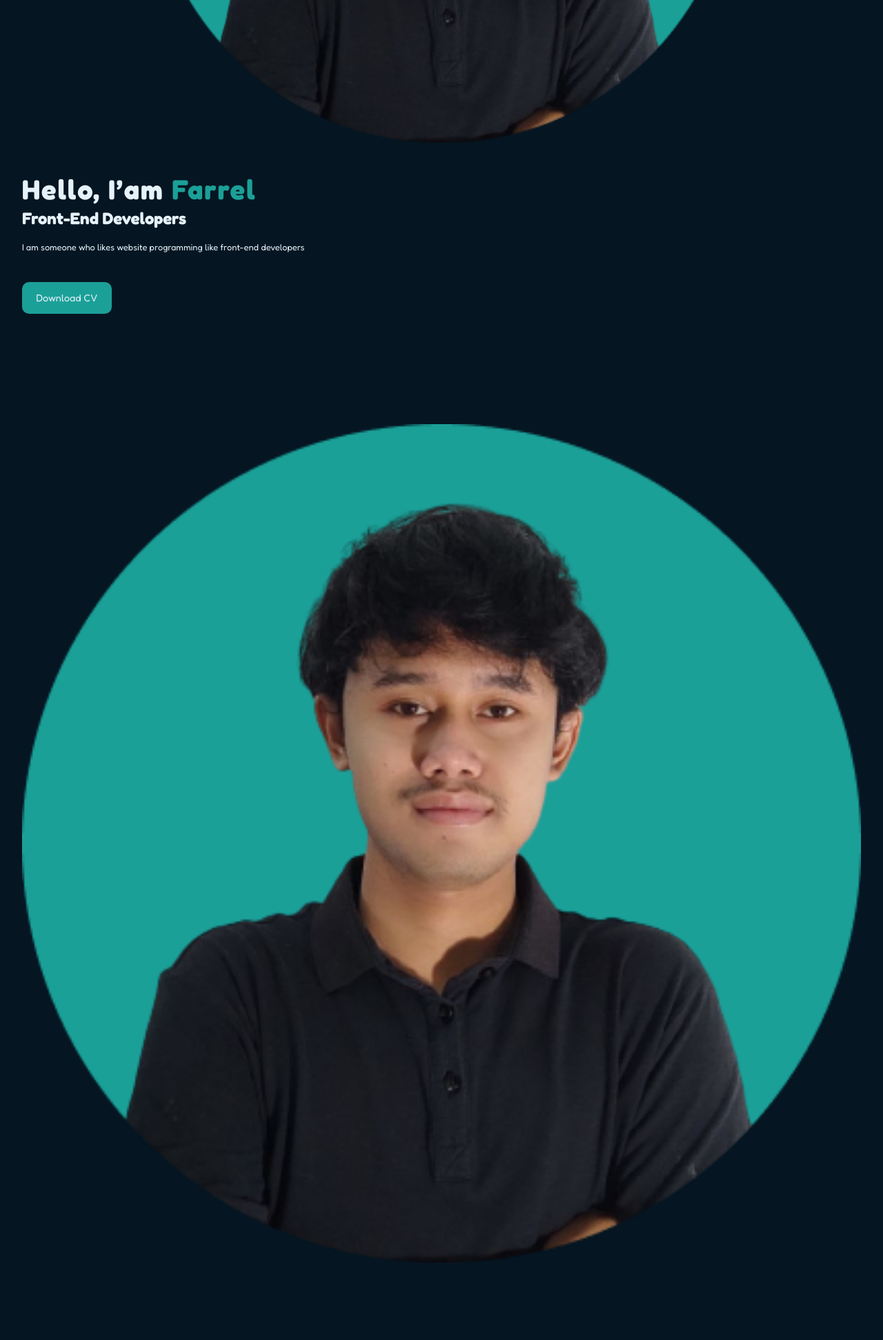
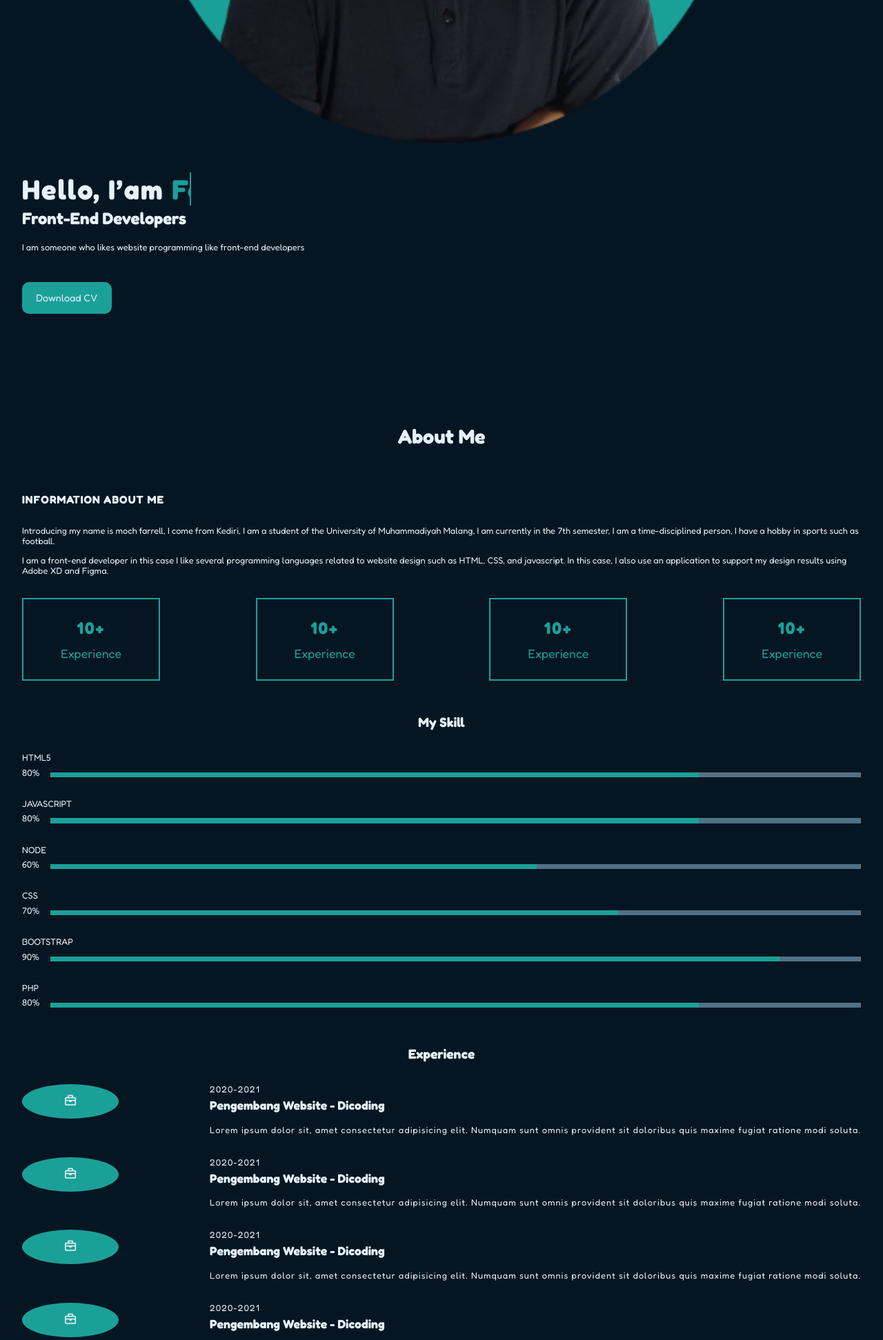
Before and after one commit to mochfarrel06/mochfarrel06.github.io, a PHP site: page / in a window 1280 px wide. Shown: the part 788-2731 px from the top of the page at 69% size. Before the commit the page ends 2619 px from the top, so only its background shows below. Run offline with PHP 8.4, Linux system fonts and the light colour scheme.

Commit message:
membuat navbar dan halaman home

```diff
--- a/css/style.css
+++ b/css/style.css
@@ -91,7 +91,7 @@
   position: fixed;
   display: flex;
   right: -100%;
-  top: 60px;
+  top: 65px;
   gap: 0;
   flex-direction: column;
   background-color: #082436;
@@ -131,6 +131,7 @@
   padding: 5em 2em;
 }
 
+/* Home */
 .home {
   /* background-color: var(--putihbiru); */
   margin-top: 4em;
@@ -156,6 +157,25 @@
 
 .home .container .home-text h1 span {
   color: var(--green1);
+  position: relative;
+}
+
+.home .container .home-text h1 span::after {
+  content: '';
+  position: absolute;
+  left: 0;
+  height: 100%;
+  width: 100%;
+  background: var(--main-color);
+  border-left: 2px solid var(--green1);
+  animation: typing 2s steps(10) infinite;
+}
+
+@keyframes typing {
+  100% {
+    left: 100%;
+    margin: 0 -10px 0 10px;
+  }
 }
 
 .home .container .home-text h3 {
@@ -178,4 +198,190 @@
   background-color: var(--green1);
   border-radius: 10px;
   font-size: 0.9em;
+  transition: all 0.3s ease-in-out;
 }
+
+.home .container .home-text a:hover {
+  background-color: var(--green2);
+  color: var(--main-color);
+}
+
+/* End Home */
+
+.about .container h2 {
+  text-align: center;
+  color: var(--putihbiru);
+  font-size: 1.8em;
+}
+
+.about .container .about-information h4 {
+  color: var(--putihbiru);
+  text-transform: uppercase;
+  margin-top: 4em;
+  letter-spacing: 1px;
+  margin-bottom: 1.8em;
+}
+
+.about .container .about-information p {
+  color: var(--putihbiru);
+  margin-bottom: 1em;
+  font-size: 0.8em;
+}
+
+.about .container .about-experience {
+  margin-top: 2em;
+  display: flex;
+  flex-wrap: wrap;
+  justify-content: space-between;
+  gap: 1em;
+}
+
+.about .container .about-experience .experience-card {
+  border: 2px solid var(--green1);
+  width: 200px;
+  height: 120px;
+  padding: 10px 12px;
+  background-color: var(--main-color);
+  color: var(--green1);
+  display: flex;
+  flex-direction: column;
+  align-items: center;
+  justify-content: center;
+}
+
+.about .container .about-experience .experience-card h3 {
+  font-weight: bold;
+  font-size: 1.5em;
+  letter-spacing: 2px;
+  margin-bottom: 0.5em;
+}
+
+.about .container .about-experience .experience-card p {
+  font-size: 1.1em;
+}
+
+.about .container .skill {
+  margin-top: 3em;
+}
+
+.about .container .skill h3 {
+  color: var(--putihbiru);
+  text-align: center;
+  font-size: 1.2em;
+}
+
+.about .container .skill .progress-bars {
+  display: grid;
+  grid-template-columns: repeat(1, 1fr);
+  grid-gap: 1.5rem;
+  margin-top: 2em;
+}
+
+.about .container .skill .progress-bars .progress-bar {
+  display: flex;
+  flex-direction: column;
+}
+
+.about .container .skill .progress-bars .progress-bar p {
+  color: var(--putihbiru);
+  text-transform: uppercase;
+  font-size: 0.8em;
+  margin-bottom: 0.5em;
+}
+
+.about .container .skill .progress-bars .progress-bar .progress-con {
+  display: flex;
+  align-items: center;
+}
+
+.about .container .skill .progress-bars .progress-bar .progress-con .progress {
+  width: 100%;
+  height: 0.45rem;
+  background-color: var(--hitammuda);
+  position: relative;
+  margin-left: 1rem;
+}
+
+.about .container .skill .progress-bars .progress-bar .progress-con .progress span {
+  position: absolute;
+  top: 0;
+  left: 0;
+  height: 100%;
+  background-color: var(--green1);
+  transition: all 0.4s ease-in-out;
+}
+
+.about .container .skill .progress-bars .progress-bar .progress-con .progress span.html {
+  width: 80%;
+}
+
+.about .container .skill .progress-bars .progress-bar .progress-con .progress span.javascript {
+  width: 80%;
+}
+
+.about .container .skill .progress-bars .progress-bar .progress-con .progress span.node {
+  width: 60%;
+}
+
+.about .container .skill .progress-bars .progress-bar .progress-con .progress span.css {
+  width: 70%;
+}
+
+.about .container .skill .progress-bars .progress-bar .progress-con .progress span.bootstrap {
+  width: 90%;
+}
+
+.about .container .skill .progress-bars .progress-bar .progress-con .progress span.php {
+  width: 80%;
+}
+
+.about .container .experience {
+  margin-top: 3em;
+}
+
+.about .container .experience h3 {
+  color: var(--putihbiru);
+  text-align: center;
+  font-size: 1.2em;
+}
+
+.about .container .experience .experience-container {
+  margin-top: 2em;
+  display: flex;
+  justify-content: space-between;
+}
+
+.about .container .experience .experience-container .logo-experience {
+  display: inline-block;
+  width: 140px;
+  height: 50px;
+  line-height: 50px;
+  border-radius: 50%;
+  background-color: var(--green1);
+  text-align: center;
+  font-size: 1.2em;
+  color: var(--putihbiru);
+  margin-right: 2em;
+}
+
+.about .container .experience .experience-container .experience-card {
+  color: var(--putihbiru);
+}
+
+.about .container .experience .experience-container .experience-card .year {
+  font-size: 0.8em;
+  letter-spacing: 1px;
+  margin-bottom: 0.4em;
+}
+
+.about .container .experience .experience-container .experience-card h5 {
+  font-size: 1.1em;
+  margin-bottom: 1em;
+}
+
+.about .container .experience .experience-container .experience-card .text {
+  font-size: 0.8em;
+  letter-spacing: 1px;
+}
+
+/* About */
--- a/index.html
+++ b/index.html
@@ -53,8 +53,151 @@
           </div>
         </div>
       </section>
-      <section>
-        <img src="asset/home.png" alt="" />
+
+      <section class="about" id="about">
+        <div class="container">
+          <h2>About Me</h2>
+          <div class="about-information">
+            <h4>Information About Me</h4>
+            <p>
+              Introducing my name is moch farrell, I come from Kediri, I am a student of the University of Muhammadiyah Malang, I am currently in the 7th semester, I am a time-disciplined person, I have a hobby in sports such as football.
+            </p>
+            <p>
+              I am a front-end developer in this case I like several programming languages related to website design such as HTML, CSS, and javascript. In this case, I also use an application to support my design results using Adobe XD and
+              Figma.
+            </p>
+          </div>
+          <div class="about-experience">
+            <div class="experience-card">
+              <h3>10+</h3>
+              <p>Experience</p>
+            </div>
+            <div class="experience-card">
+              <h3>10+</h3>
+              <p>Experience</p>
+            </div>
+            <div class="experience-card">
+              <h3>10+</h3>
+              <p>Experience</p>
+            </div>
+            <div class="experience-card">
+              <h3>10+</h3>
+              <p>Experience</p>
+            </div>
+          </div>
+
+          <div class="skill">
+            <h3>My Skill</h3>
+            <div class="progress-bars">
+              <div class="progress-bar">
+                <p>html5</p>
+                <div class="progress-con">
+                  <p>80%</p>
+                  <div class="progress">
+                    <span class="html"></span>
+                  </div>
+                </div>
+              </div>
+              <div class="progress-bar">
+                <p>javascript</p>
+                <div class="progress-con">
+                  <p>80%</p>
+                  <div class="progress">
+                    <span class="javascript"></span>
+                  </div>
+                </div>
+              </div>
+              <div class="progress-bar">
+                <p>node</p>
+                <div class="progress-con">
+                  <p>60%</p>
+                  <div class="progress">
+                    <span class="node"></span>
+                  </div>
+                </div>
+              </div>
+              <div class="progress-bar">
+                <p>css</p>
+                <div class="progress-con">
+                  <p>70%</p>
+                  <div class="progress">
+                    <span class="css"></span>
+                  </div>
+                </div>
+              </div>
+              <div class="progress-bar">
+                <p>bootstrap</p>
+                <div class="progress-con">
+                  <p>90%</p>
+                  <div class="progress">
+                    <span class="bootstrap"></span>
+                  </div>
+                </div>
+              </div>
+              <div class="progress-bar">
+                <p>php</p>
+                <div class="progress-con">
+                  <p>80%</p>
+                  <div class="progress">
+                    <span class="php"></span>
+                  </div>
+                </div>
+              </div>
+            </div>
+          </div>
+
+          <div class="experience">
+            <h3>Experience</h3>
+            <div class="experience-container">
+              <a href="" class="logo-experience"><i class="bx bx-briefcase"></i></a>
+              <div class="experience-card">
+                <p class="year">2020-2021</p>
+                <h5>Pengembang Website - Dicoding</h5>
+                <p class="text">Lorem ipsum dolor sit, amet consectetur adipisicing elit. Numquam sunt omnis provident sit doloribus quis maxime fugiat ratione modi soluta.</p>
+              </div>
+            </div>
+            <div class="experience-container">
+              <a href="" class="logo-experience"><i class="bx bx-briefcase"></i></a>
+              <div class="experience-card">
+                <p class="year">2020-2021</p>
+                <h5>Pengembang Website - Dicoding</h5>
+                <p class="text">Lorem ipsum dolor sit, amet consectetur adipisicing elit. Numquam sunt omnis provident sit doloribus quis maxime fugiat ratione modi soluta.</p>
+              </div>
+            </div>
+            <div class="experience-container">
+              <a href="" class="logo-experience"><i class="bx bx-briefcase"></i></a>
+              <div class="experience-card">
+                <p class="year">2020-2021</p>
+                <h5>Pengembang Website - Dicoding</h5>
+                <p class="text">Lorem ipsum dolor sit, amet consectetur adipisicing elit. Numquam sunt omnis provident sit doloribus quis maxime fugiat ratione modi soluta.</p>
+              </div>
+            </div>
+            <div class="experience-container">
+              <a href="" class="logo-experience"><i class="bx bx-briefcase"></i></a>
+              <div class="experience-card">
+                <p class="year">2020-2021</p>
+                <h5>Pengembang Website - Dicoding</h5>
+                <p class="text">Lorem ipsum dolor sit, amet consectetur adipisicing elit. Numquam sunt omnis provident sit doloribus quis maxime fugiat ratione modi soluta.</p>
+              </div>
+            </div>
+            <div class="experience-container">
+              <a href="" class="logo-experience"><i class="bx bx-briefcase"></i></a>
+              <div class="experience-card">
+                <p class="year">2020-2021</p>
+                <h5>Pengembang Website - Dicoding</h5>
+                <p class="text">Lorem ipsum dolor sit, amet consectetur adipisicing elit. Numquam sunt omnis provident sit doloribus quis maxime fugiat ratione modi soluta.</p>
+              </div>
+            </div>
+            <div class="experience-container">
+              <a href="" class="logo-experience"><i class="bx bx-briefcase"></i></a>
+              <div class="experience-card">
+                <p class="year">2020-2021</p>
+                <h5>Pengembang Website - Dicoding</h5>
+                <p class="text">Lorem ipsum dolor sit, amet consectetur adipisicing elit. Numquam sunt omnis provident sit doloribus quis maxime fugiat ratione modi soluta.</p>
+              </div>
+            </div>
+          </div>
+        </div>
       </section>
     </main>
 
```
